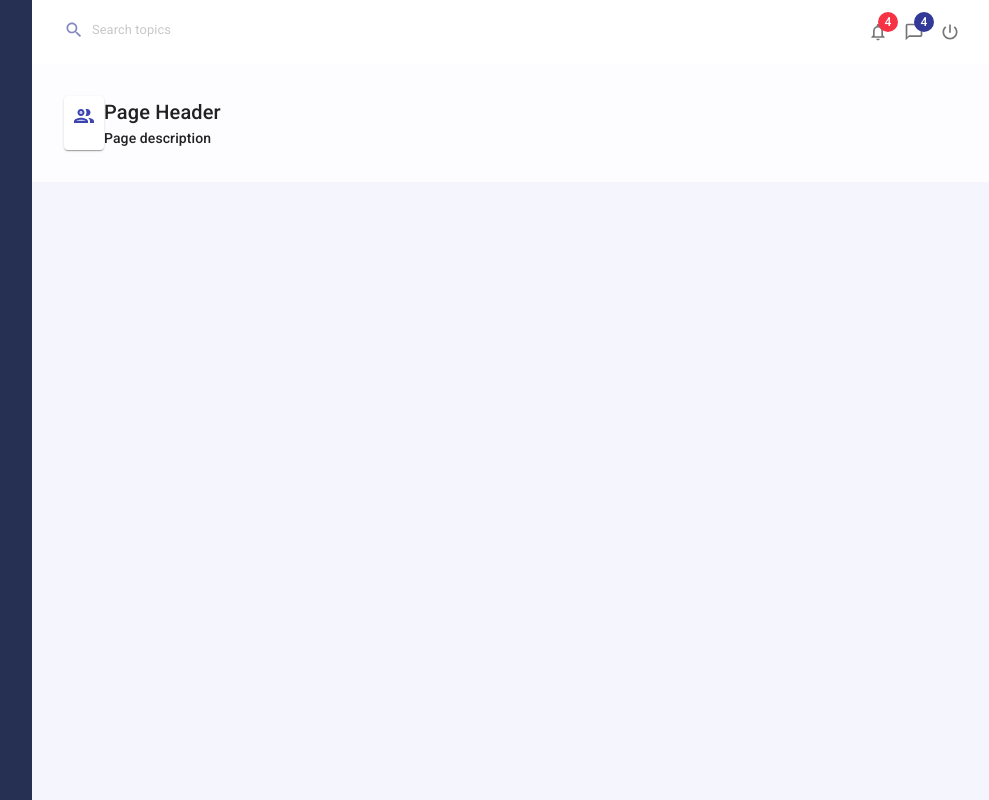
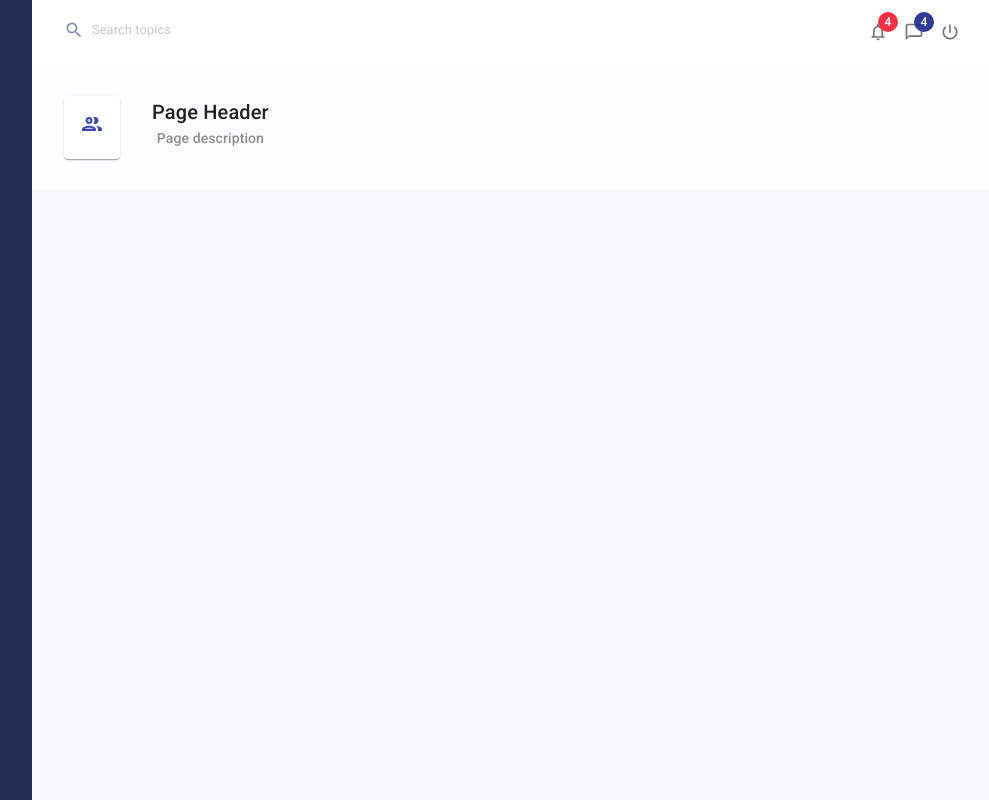
Before and after one commit to urbain32/complete-mui-system, a React (Create React App) app: page / in a window 1280 px wide. Shown: the whole page, without its empty margins (288-1277 px from the left). Built offline with nearby package versions, Linux system fonts and the light colour scheme.

Commit message:
Adding a styled div to our title and subtitlt typo

```diff
--- a/src/app/App.js
+++ b/src/app/App.js
@@ -34,7 +34,7 @@ function App() {
         <Header />
         <PageHeader
           title="Page Header"
-          subtitle="Page  description"
+          subtitle="Page description"
           icon={<PeopleOutlineTwoTone />}
         />
       </div>
--- a/src/components/PageHeader.js
+++ b/src/components/PageHeader.js
@@ -6,9 +6,16 @@ const Div = styled("div")(({ theme }) => ({
   marginBottom: theme.spacing(2), //spacing(1)=8px of 2=16
 }));
 const CardIcon = styled(Card)(({ theme }) => ({
-  padding: theme.spacing(),
+  padding: theme.spacing(2),
   display: "inline-block",
   color: "#3c44b1",
+}));
+const DivTitle = styled("div")(({ theme }) => ({
+  paddingLeft: theme.spacing(4),
+  ".MuiTypography-subtitle2": {
+    opacity: 0.5,
+    textAlign: "center",
+  },
 }));
 const PageHeader = (props) => {
   const { title, subtitle, icon } = props;
@@ -16,14 +23,14 @@ const PageHeader = (props) => {
     <Paper elevation={0} square sx={{ backgroundColor: "#fdfdff" }}>
       <Div>
         <CardIcon>{icon}</CardIcon>
-        <div>
+        <DivTitle>
           <Typography variant="h6" component="div">
             {title}
           </Typography>
           <Typography variant="subtitle2" component="div">
             {subtitle}
           </Typography>
-        </div>
+        </DivTitle>
       </Div>
     </Paper>
   );
```
